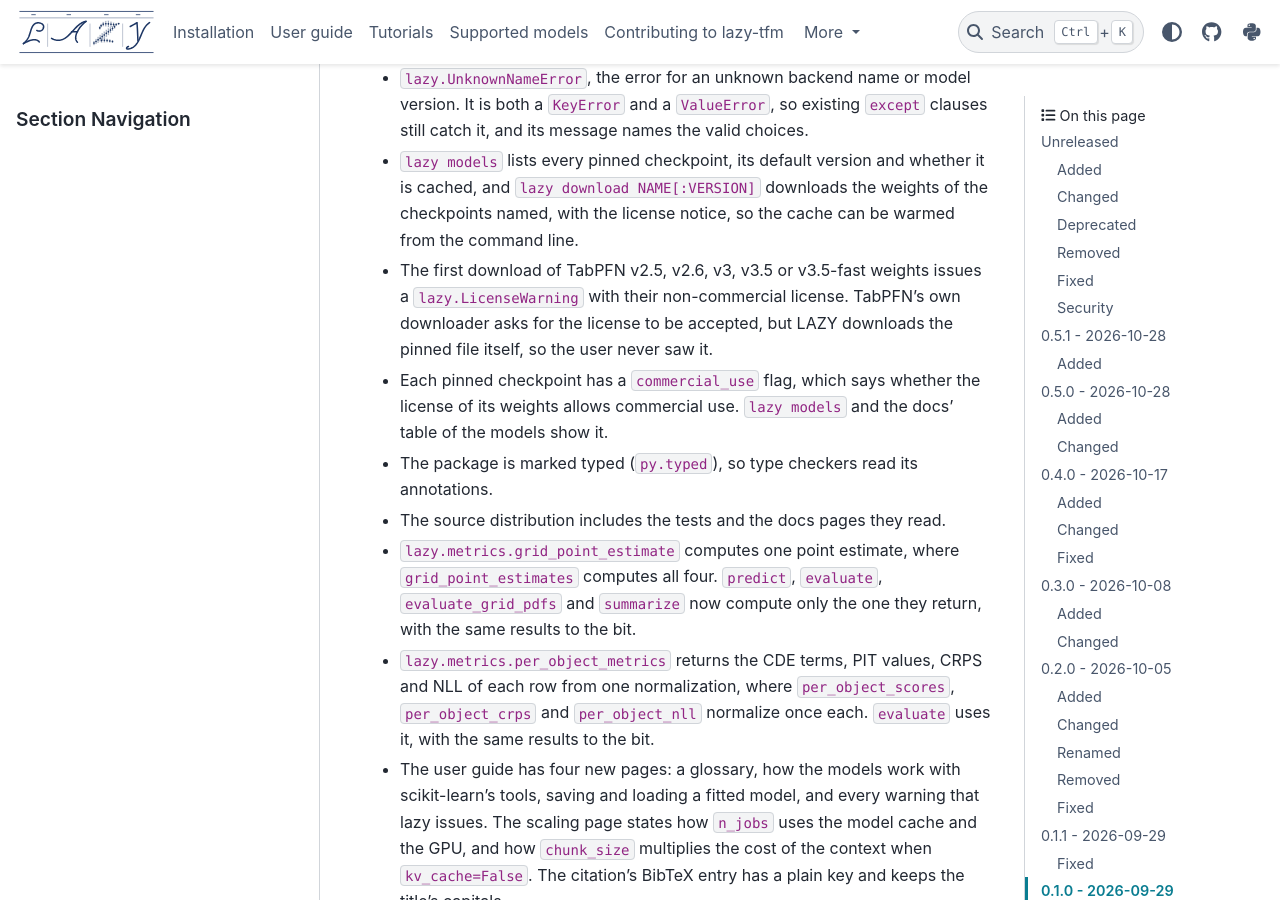
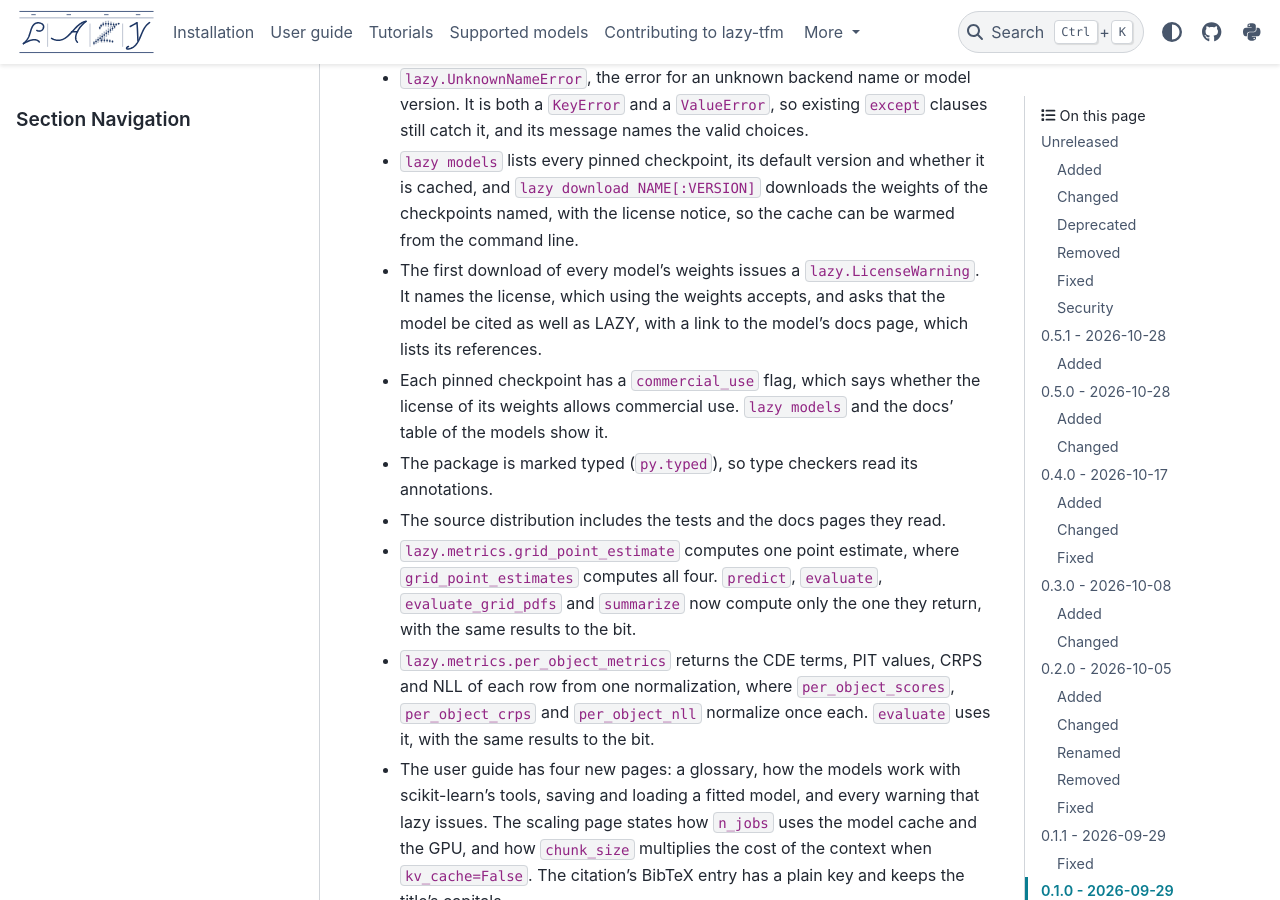
Before and after one commit to biprateep/lazy-tfm, a Sphinx documentation site: the page built from docs/changelog.md, in a window 1280 px wide and 900 px high, scrolled down 670 px. Built offline with Sphinx 7.4.7 and the PyData theme 0.15.4, drawn with Linux system fonts in a browser that asks for light colours; pages that are not in the unit, such as notebooks, are missing from menus.

Commit message:
Show the license notice at the first download of every model
TabFM and LimiX-2 have non-commercial weights, yet only TabPFN v2.5 and
later warned before downloading. Biprateep decided on #25 (LS-24) that
every model shows its license on first use, that using the backend
accepts it, and that the notice asks for the model to be cited as well
as LAZY. With every checkpoint warning, the notify_license flag has no
use, so it is removed.

Closes #288.

Co-Authored-By: Claude Opus 5.5 <noreply@anthropic.com>

```diff
--- a/CHANGELOG.md
+++ b/CHANGELOG.md
@@ -26,10 +26,10 @@ change the API.
   whether it is cached, and `lazy download NAME[:VERSION]` downloads the
   weights of the checkpoints named, with the license notice, so the cache
   can be warmed from the command line.
-- The first download of TabPFN v2.5, v2.6, v3, v3.5 or v3.5-fast weights
-  issues a `lazy.LicenseWarning` with their non-commercial license. TabPFN's
-  own downloader asks for the license to be accepted, but LAZY downloads the
-  pinned file itself, so the user never saw it.
+- The first download of every model's weights issues a
+  `lazy.LicenseWarning`. It names the license, which using the weights
+  accepts, and asks that the model be cited as well as LAZY, with a link to
+  the model's docs page, which lists its references.
 - Each pinned checkpoint has a `commercial_use` flag, which says whether the
   license of its weights allows commercial use. `lazy models` and the docs'
   table of the models show it.
```
Also changed, not shown: docs/citing.md (+5 -2 lines), docs/guide/warnings.md (+1 -1 lines), docs/models/tabpfn.md (+0 -5 lines), 2 other files.
